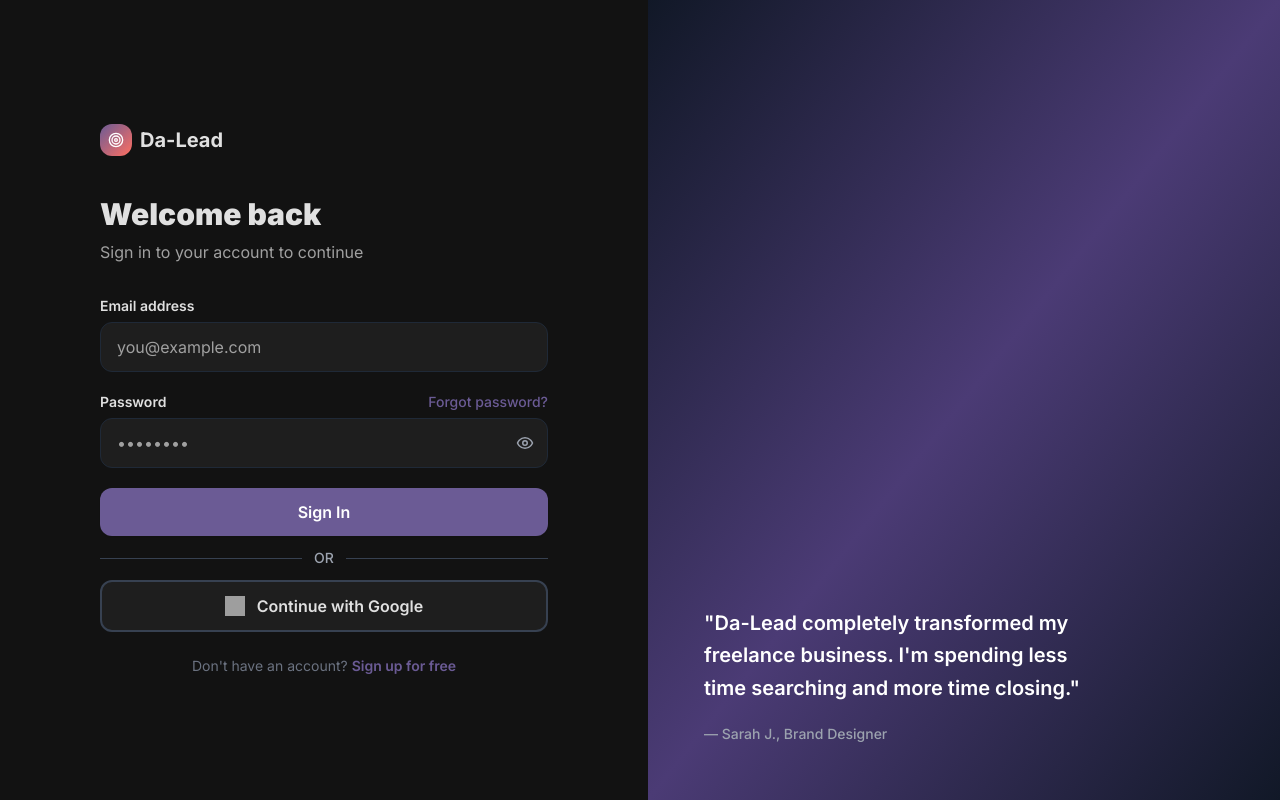
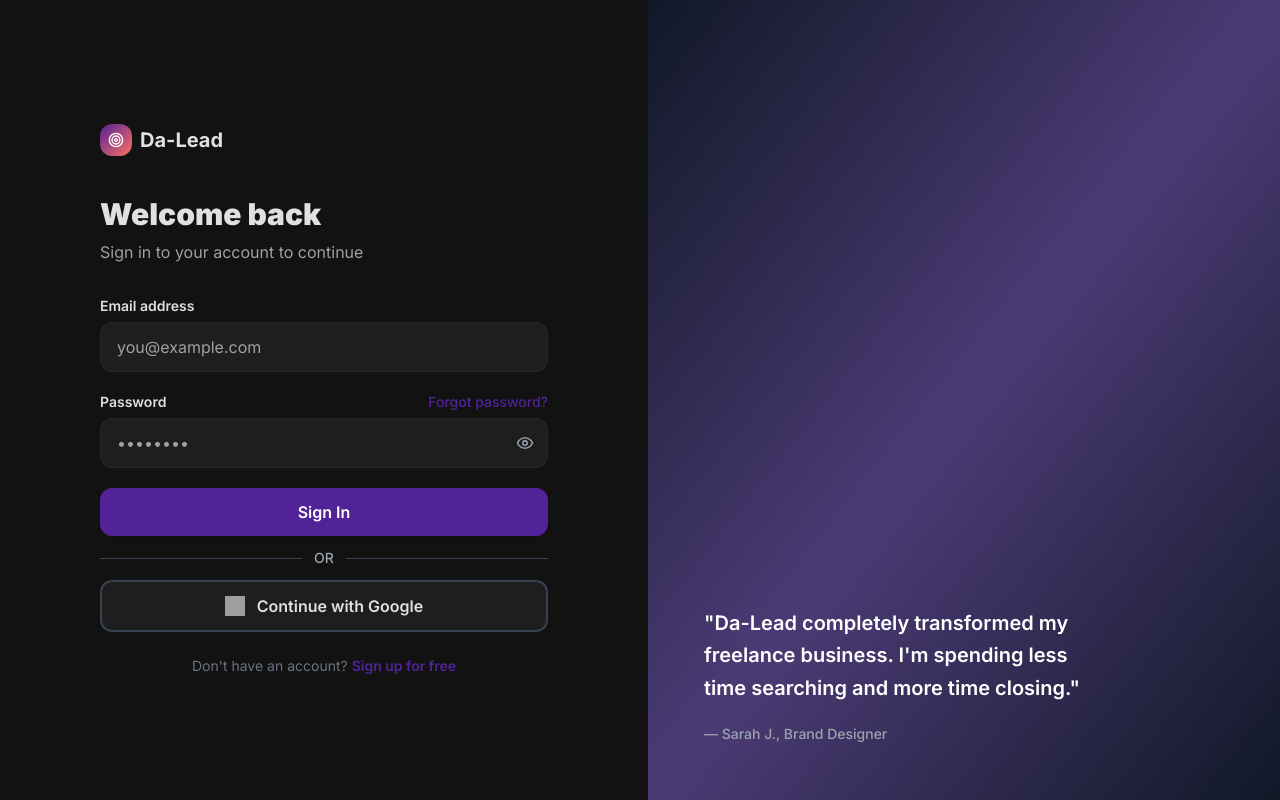
Before and after one commit to MORESUCCESS/da-lead, a React (Vite) app in the folder client/: page /login in a window 1280 px wide. Built offline with nearby package versions, Linux system fonts and the light colour scheme; no server answers; grey boxes are pictures that could not be loaded.

Commit message:
Fix: Red screen anytime user access the url

```diff
--- /dev/null
+++ b/client/public/google0e561a39ed7af324.html
@@ -0,0 +1 @@
+google-site-verification: google0e561a39ed7af324.html
--- a/client/src/components/layout/DashboardLayout.jsx
+++ b/client/src/components/layout/DashboardLayout.jsx
@@ -70,11 +70,11 @@ export default function DashboardLayout({ children }) {
         {/* User & Logout */}
         <div className="px-3 pb-4 border-t border-gray-800 pt-3 space-y-1">
           <div className="flex items-center gap-3 px-4 py-2.5 rounded-xl">
-            <div className="w-8 h-8 rounded-full bg-primary flex items-center justify-center text-white text-xs font-bold shrink-0">
+            <div className="w-8 h-8 rounded-full bg-[#522398] flex items-center justify-center text-white text-xs font-bold shrink-0">
               {initials}
             </div>
             <div className="min-w-0">
-              <p className="text-sm font-semibold text-[#E0E0E0] truncate">{user?.name}</p>
+              <p className="text-sm font-semibold text-[#522398] truncate">{user?.name}</p>
               <p className="text-xs text-[#A0A0A0] truncate">{user?.email}</p>
             </div>
           </div>
--- a/client/src/pages/Dashboard.jsx
+++ b/client/src/pages/Dashboard.jsx
@@ -141,9 +141,9 @@ useEffect(() => {
         </div>
         <Link
           to="/leads/add"
-          className="btn-primary text-sm flex items-center gap-2"
+          className="btn-primary bg-[#522398] text-sm flex items-center gap-2"
         >
-          <Plus size={16} /> <p className="lg:flex hidden">Add New Lead</p>
+          <Plus size={16}/> <p className="lg:flex hidden ">Add New Lead</p>
         </Link>
       </div>
 
@@ -183,7 +183,7 @@ useEffect(() => {
             <p className="text-[#e0e0e0] text-sm mb-6">
               Complete your profile to get daily leads.
             </p>
-            <Link to="/settings" className="btn-primary text-sm">
+            <Link to="/settings" className="btn-primary bg-[#522398] text-sm">
               Update Profile →
             </Link>
           </div>
@@ -192,7 +192,7 @@ useEffect(() => {
             <p className="text-[#A0A0A0] text-sm mb-3">{leadError}</p>
             <button
               onClick={() => window.location.reload()}
-              className="btn-primary text-sm"
+              className="btn-primary bg-[#522398] text-sm"
             >
               Try Again
             </button>
@@ -244,9 +244,9 @@ useEffect(() => {
                       },
                     })
                   }
-                  className="btn-primary px-5 py-2 rounded-xl lg:w-fit w-full flex gap-3 items-center justify-center"
+                  className="btn-primary  bg-[#522398] px-5 py-2 rounded-xl lg:w-fit w-full flex gap-3 items-center justify-center"
                 >
-                  Add lead <ArrowRight/>
+                  Add lead <ArrowRight size={15}/>
                 </button>
               </li>
             ))}
--- a/client/src/pages/auth/Login.jsx
+++ b/client/src/pages/auth/Login.jsx
@@ -34,7 +34,7 @@ export default function Login() {
       <div className="flex-1 flex flex-col justify-center px-8 sm:px-12 lg:px-16 py-12 bg-[#121212]">
         <div className="max-w-md w-full mx-auto">
           <Link to="/" className="flex items-center gap-2 mb-10">
-            <div className="w-8 h-8 rounded-xl bg-gradient-to-br from-primary to-accent flex items-center justify-center">
+            <div className="w-8 h-8 rounded-xl bg-gradient-to-br from-[#522398] to-accent flex items-center justify-center">
               <Target size={16} className="text-white" />
             </div>
             <span className="font-bold text-xl text-[#e0e0e0]">Da-Lead</span>
@@ -66,7 +66,7 @@ export default function Login() {
             <div>
               <div className="flex items-center justify-between mb-1.5">
                 <label className="text-sm font-semibold text-[#e0e0e0]">Password</label>
-                <button type="button" className="text-sm text-primary font-medium hover:underline">
+                <button type="button" className="text-sm text-[#522398] font-medium hover:underline">
                   Forgot password?
                 </button>
               </div>
@@ -89,7 +89,7 @@ export default function Login() {
                 </button>
               </div>
             </div>
-            <button type="submit" disabled={loading} className="btn-primary w-full">
+            <button type="submit" disabled={loading} className="btn-primary w-full bg-[#522398]">
               {loading ? 'Signing in...' : 'Sign In'}
             </button>
           </form>
@@ -106,7 +106,7 @@ export default function Login() {
 
           <p className="text-center text-sm text-gray-500 mt-6">
             Don't have an account?{' '}
-            <Link to="/signup" className="text-primary font-semibold hover:underline">
+            <Link to="/signup" className="text-[#522398] font-semibold hover:underline">
               Sign up for free
             </Link>
           </p>
--- a/client/src/pages/auth/Signup.jsx
+++ b/client/src/pages/auth/Signup.jsx
@@ -148,7 +148,7 @@ export default function Signup() {
             <button
               type="submit"
               disabled={loading}
-              className="btn-primary w-full"
+              className="btn-primary w-full bg-[#522398]"
             >
               {loading ? "Creating account..." : "Create Account"}
             </button>
@@ -169,7 +169,7 @@ export default function Signup() {
             Already have an account?{" "}
             <Link
               to="/login"
-              className="text-primary font-semibold hover:underline"
+              className="text-[#522398] font-semibold hover:underline"
             >
               Sign in
             </Link>
--- a/client/src/pages/leads/AddLead.jsx
+++ b/client/src/pages/leads/AddLead.jsx
@@ -160,7 +160,7 @@ export default function AddLead() {
           </div>
 
           <div className="flex gap-3">
-            <button type="submit" disabled={loading} className="btn-primary">
+            <button type="submit" disabled={loading} className="btn-primary bg-[#522398]">
               {loading ? 'Saving...' : 'Save Lead'}
             </button>
             <Link to="/leads" className="btn-secondary">
```
